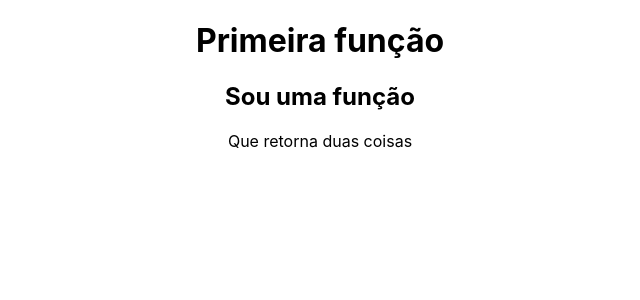
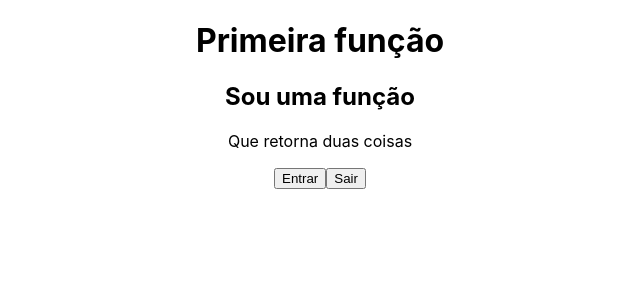
Before and after one commit to JulioVianaDev/aula-exemplo-react, a React (Create React App) app: page / in a window 1280 px wide. Shown: the top 300 px of the page, without its empty margins (320-960 px from the left). Built offline with nearby package versions, Linux system fonts and the light colour scheme.

Commit message:
chamando o botao

```diff
--- a/src/App.js
+++ b/src/App.js
@@ -2,6 +2,7 @@ import logo from './logo.svg';
 import './App.css';
 import FunctionSimples from './exemplos/components/FunctionSimples';
 import FunctionDupla from './exemplos/components/FunctionDupla';
+import Botao from './exemplos/layout/Botao';
 
 function App() {
   return (
@@ -10,6 +11,9 @@ function App() {
       <FunctionSimples/>
       {/* chamando a função dupla */}
       <FunctionDupla/>
+      {/* chamando o botao 2x e enviando os children como atributos  */}
+      <Botao>Entrar</Botao>
+      <Botao>Sair</Botao>
     </div>
   );
 }
--- /dev/null
+++ b/src/exemplos/layout/Botao.js
@@ -0,0 +1,10 @@
+function Botao(props) {
+  return (
+    <button >
+      {/* para poder aparecer o texto é necessário habilitar o props.children */}
+      {props.children}
+    </button>
+  )
+}
+
+export default Botao
```
